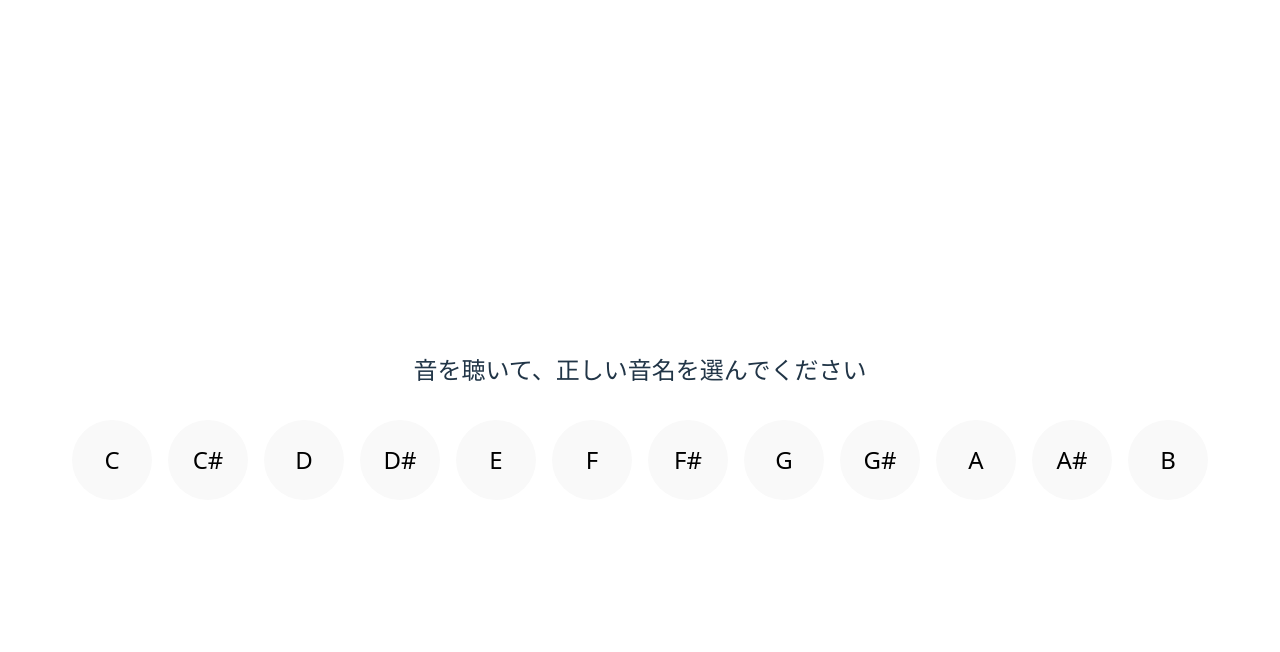
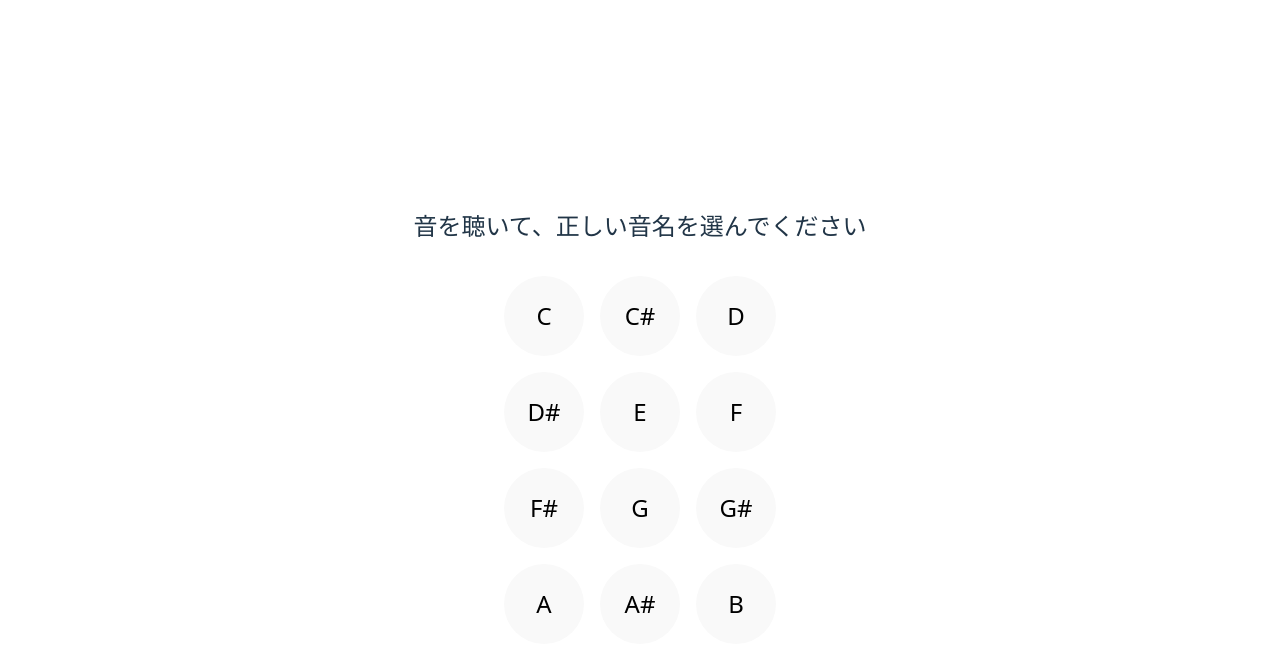
Before and after one commit to harutarooo/absolute-pitch-webapp, a React (Vite) app: page / in a window 1280 px wide. Both pictures are taken after a click on the button "スタート". Shown: the top 652 px of the page. Built offline with nearby package versions, Linux system fonts and the light colour scheme.

Commit message:
4x3の行列にボタンが並ぶように変更

```diff
--- a/src/components/NoteButtons.jsx
+++ b/src/components/NoteButtons.jsx
@@ -4,15 +4,18 @@ const notes = [
   'C', 'C#', 'D', 'D#', 'E', 'F', 'F#', 'G', 'G#', 'A', 'A#', 'B'
 ];
 
-const NoteButtons = ({ onSelect }) => (
-  <div style={{
-    display: 'flex',
-    justifyContent: 'center',
-    flexWrap: 'wrap',
-    gap: '1rem',
-    marginTop: '2rem'
-  }}>
-    {notes.map(note => (
+
+const NoteButtons = ({ onSelect }) => {
+  // 4行3列の行列に分割
+  const rows = [];
+  for (let i = 0; i < 4; i++) {
+    rows.push(notes.slice(i * 3, i * 3 + 3));
+  }
+  return (
+    <div style={{ display: 'flex', flexDirection: 'column', alignItems: 'center', marginTop: '2rem', gap: '1rem' }}>
+      {rows.map((row, rowIdx) => (
+        <div key={rowIdx} style={{ display: 'flex', gap: '1rem' }}>
+          {row.map(note => (
             <button
               key={note}
               style={{
@@ -31,6 +34,9 @@ const NoteButtons = ({ onSelect }) => (
             </button>
           ))}
         </div>
+      ))}
+    </div>
   );
+};
 
 export default NoteButtons;
```
Lines whose indentation alone changed are shown as unchanged.
